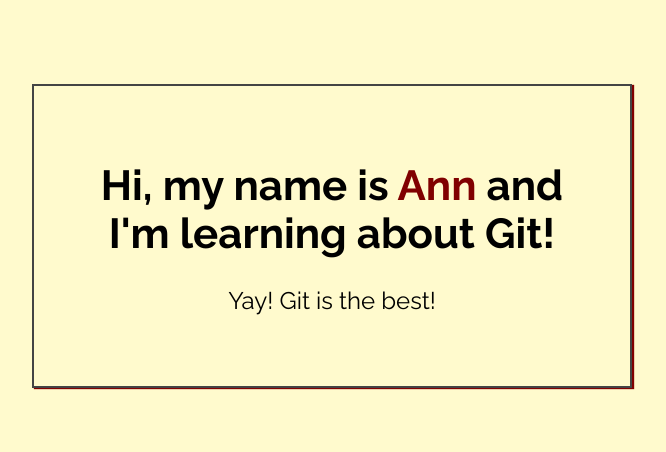
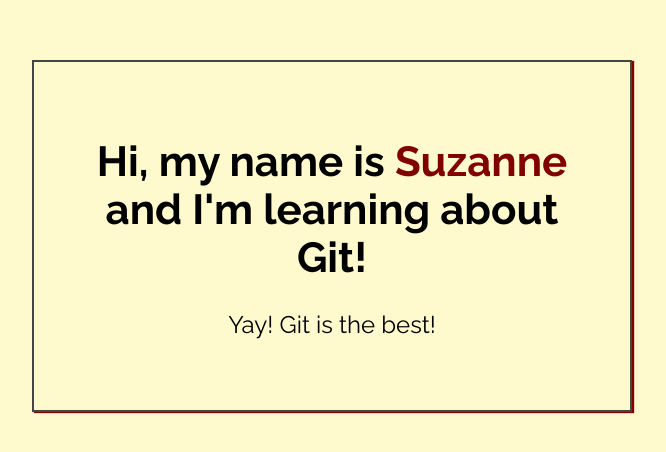
Before and after one commit to suzannepach/my-first-repo2, a plain HTML site: page index.html in a window 1280 px wide. Shown: the part 164-616 px from the top of the page, without its empty margins (308-974 px from the left). Drawn offline with Linux system fonts and the light colour scheme.

Commit message:
Changed name in index.html

```diff
--- a/index.html
+++ b/index.html
@@ -14,7 +14,7 @@
 <body>
 
     <div class="greeting">
-        <h1>Hi, my name is <span class="highlight">Ann</span> and I'm learning about Git! </h1>
+        <h1>Hi, my name is <span class="highlight">Suzanne</span> and I'm learning about Git! </h1>
 
         <p>Yay! Git is the best!</p>
     </div>
```
